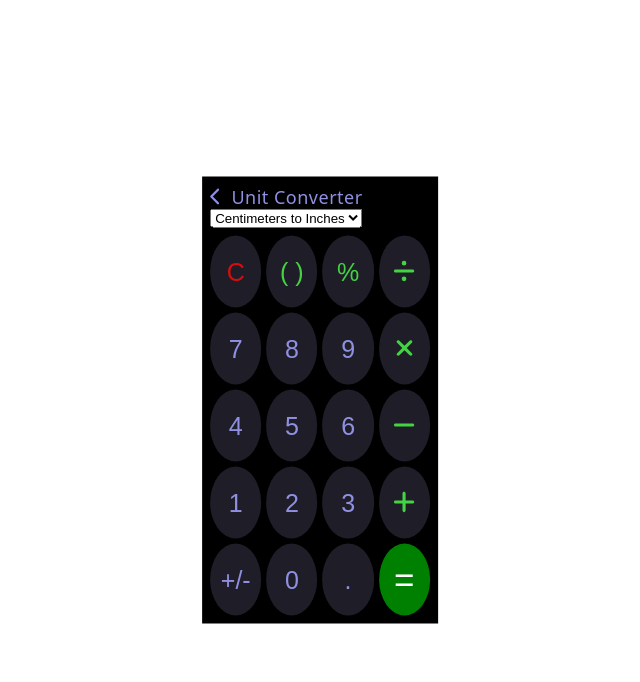
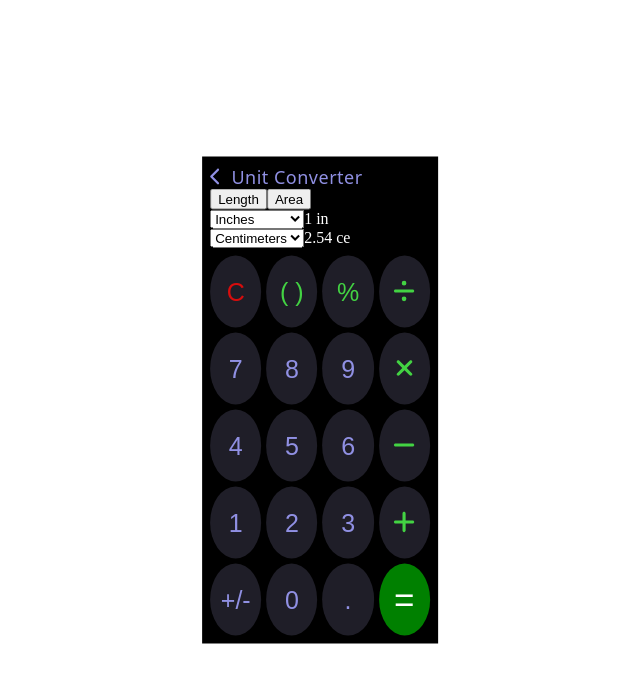
Before and after one commit to AnjumSunkesula/Calculator-App, a React (Vite) app: page / in a window 1280 px wide. Both pictures are taken after a click on the icon 578 px from the left and 268 px from the top of the page. Shown: the top 682 px of the page, without its empty margins (320-960 px from the left). Built offline with nearby package versions, Linux system fonts and the light colour scheme.

Commit message:
implemented Length unit conversion

```diff
--- a/src/components/ScaleConverter/scaleConverter.jsx
+++ b/src/components/ScaleConverter/scaleConverter.jsx
@@ -10,18 +10,48 @@ import Keypad from '../keypad';
 
 function ScaleConverter ({ toggleView, handleClick }) {
 
-    const [input, setInput] = useState("");
-    const [output, setOutput] = useState("");
-    const [conversionType, setConversionType] = useState("cmToIn"); // Default conversion type
+    const [inputValue, setInputValue] = useState("1");
+    const [currentCategory, setCurrentCategory] = useState("Length");
+    const [fromUnit, setFromUnit] = useState("Inches");
+    const [toUnit, setToUnit] = useState("Centimeters");
 
-    // Conversion logic
-    const handleConvert = () => {
-        if (conversionType === "cmToIn") {
-            setOutput((parseFloat(input) / 2.54).toFixed(2)); // cm to inches
-        } else if (conversionType === "inToCm") {
-            setOutput((parseFloat(input) * 2.54).toFixed(2)); // inches to cm
+    // Units and conversion factors
+    const categories = {
+        Length: {
+            units: ["Inches", "Centimeters", "Millimeters", "Meters", "Feet", "Yards"],
+            conversion: {
+                Inches: { Centimeters: 2.54, Millimeters: 25.4, Meters: 0.0254, Feet: 0.0833, Yards: 0.0278 },
+                Centimeters: { Inches: 0.3937, Millimeters: 10, Meters: 0.01, Feet: 0.0328, Yards: 0.0109 },
+                // Add more conversions as needed
+            },
+        },
+        Area: {
+            units: ["Square Meters", "Square Kilometers", "Acres", "Hectares"],
+            conversion: {
+                // Define conversions here
+            },
+        },
+        // Add more categories (Temperature, Volume, etc.)
+    };
+
+
+
+
+    const handleKeypadClick = (key) => {
+        if (key === "C") {
+            setInputValue(""); // Clear input
+        } else if (key === "←") {
+            setInputValue((prev) => prev.slice(0, -1)); // Remove last digit
+        } else {
+            setInputValue((prev) => (prev === "0" ? key : prev + key)); // Append digit
         }
-        // Add other conversion types as needed
+    };
+
+    // Perform the conversion
+    const performConversion = (value) => {
+        const numValue = parseFloat(value) || 0;
+        const conversionFactor = categories[currentCategory].conversion[fromUnit][toUnit];
+        return (numValue * conversionFactor).toFixed(2);
     };
 
 
@@ -39,18 +69,72 @@ function ScaleConverter ({ toggleView, handleClick }) {
                     </div>
                     <div className='heading'>Unit Converter</div>
                 </div>
-                <div className="conversion-options">
+
+                <div className="categories">
+                    {Object.keys(categories).map((category) => (
+                        <button
+                            key={category}
+                            onClick={() => {
+                                setCurrentCategory(category);
+                                setFromUnit(categories[category].units[0]);
+                                setToUnit(categories[category].units[1]);
+                                setInputValue("1");
+                            }}
+                            className={currentCategory === category ? "active" : ""}
+                        >
+                            {category}
+                        </button>
+                    ))}
+                </div>
+
+                 <div className="conversion-display">
+                <div className="from-unit">
                     <select
-                        value={conversionType}
-                        onChange={(e) => setConversionType(e.target.value)}
+                        value={fromUnit}
+                        onChange={(e) => setFromUnit(e.target.value)}
                     >
-                        <option value="cmToIn">Centimeters to Inches</option>
-                        <option value="inToCm">Inches to Centimeters</option>
-                        {/* Add more conversion options */}
+                        {categories[currentCategory].units.map((unit) => (
+                            <option key={unit} value={unit}>
+                                {unit}
+                            </option>
+                        ))}
                     </select>
+                    <span>
+                        {inputValue} {fromUnit.slice(0, 2).toLowerCase()}
+                    </span>
+                </div>
+                <div className="to-unit">
+                    <select
+                        value={toUnit}
+                        onChange={(e) => setToUnit(e.target.value)}
+                    >
+                        {categories[currentCategory].units.map((unit) => (
+                            <option key={unit} value={unit}>
+                                {unit}
+                            </option>
+                        ))}
+                    </select>
+                    <span>
+                        {performConversion(inputValue)} {toUnit.slice(0, 2).toLowerCase()}
+                    </span>
                 </div>
             </div>
-            <Keypad handleClick={handleClick}/>
+
+
+
+
+
+
+
+
+
+
+
+
+
+
+            </div>
+            <Keypad handleClick={handleKeypadClick}/>
         </>
     );
 }
```
